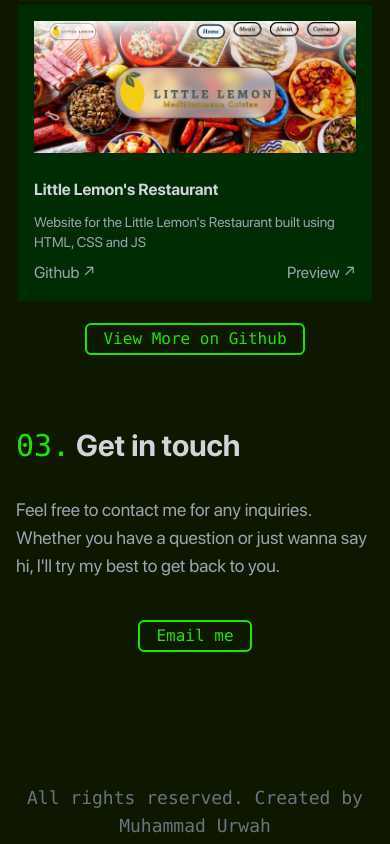
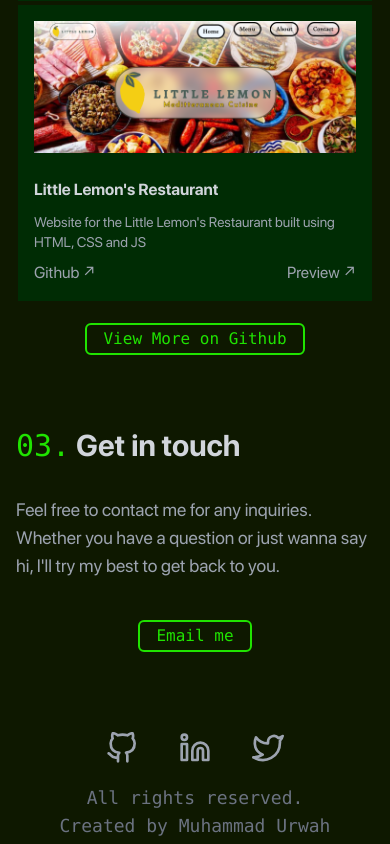
Before and after one commit to urwah1248/portfolioV2, a React (Create React App) app: page / in a window 390 px wide. Shown: the part 2325-3169 px from the top of the page. Built offline with nearby package versions, Linux system fonts and the light colour scheme; the HTML template or start-up script is replaced by a standard one.

Commit message:
fixed footer links

```diff
--- a/src/components/Footer.jsx
+++ b/src/components/Footer.jsx
@@ -15,21 +15,26 @@
         </div>
       </div>
 
-      <div className="hidden left-fixedbar md:block fixed w-6 h-[400px] bottom-0 right-5">
+      <div className="hidden right-fixedbar md:block fixed w-6 h-[400px] bottom-0 right-5">
         <div className="flex flex-col gap-4">
             <a className='iconhover mb-[164px] rotate-90 text-gray-400 font-mono' href='mailto:urwahpatel@gmail.com'>urwahpatel@gmail.com</a>
         </div>
         <div className='relative w-1 h-80 bg-gray-400 mx-auto'></div>
-
       </div>
 
-      <div className="md:hidden links flex flex-row w-1/2 mx-auto justify-evenly h-8 my-5">
+      <div className='md:hidden links flex flex-row w-2/3 mx-auto justify-evenly h-8 my-5'>
+          <a className='w-8' href="https://github.com/urwah1248" target='_blank' rel="noreferrer"><IconGitHub/></a>
+          <a className='w-8' href="https://www.linkedin.com/in/m-urwah-shahid-053a38229/" target='_blank' rel="noreferrer"><IconLinkedin/></a>
+          <a className='w-8' href="https://twitter.com/shahid_urwah" target='_blank' rel="noreferrer"><IconTwitter/></a>
+      </div>
+
+      {/* <div className="md:hidden links flex flex-row  w-1/2 mx-auto justify-evenly h-8 my-5">
           <a href="https://github.com/urwah1248" target='_blank' rel="noreferrer"><IconGitHub/></a>
           <a href="https://www.linkedin.com/in/m-urwah-shahid-053a38229/" target='_blank' rel="noreferrer"><IconLinkedin/></a>
           <a href="https://twitter.com/shahid_urwah" target='_blank' rel="noreferrer"><IconTwitter/></a>
-      </div>
+      </div> */}
 
-      <p className='font-mono text-center text-gray-500'>All rights reserved. Created by Muhammad Urwah</p>
+      <p className='font-mono text-center text-gray-500'>All rights reserved. <br className='md:hidden'/> Created by Muhammad Urwah</p>
     </div>
   )
 }
```
